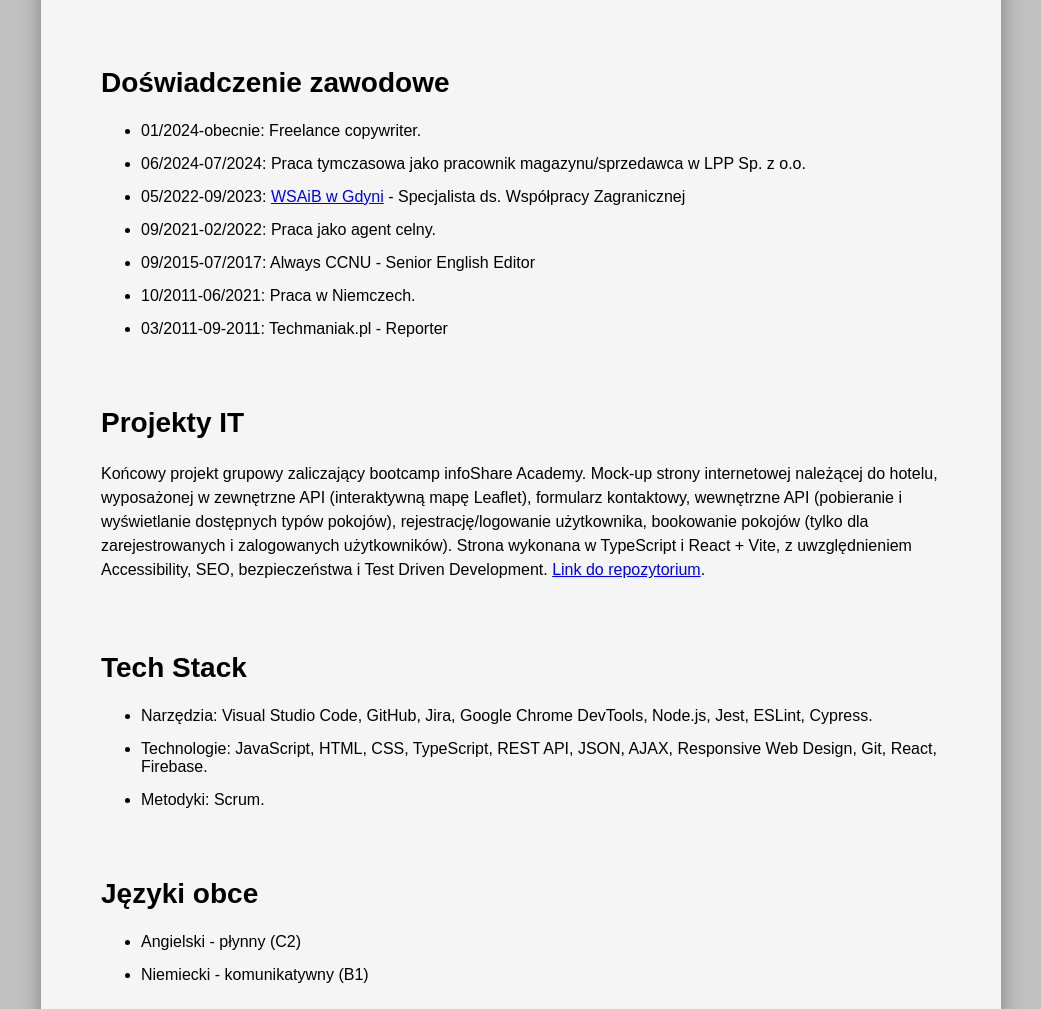
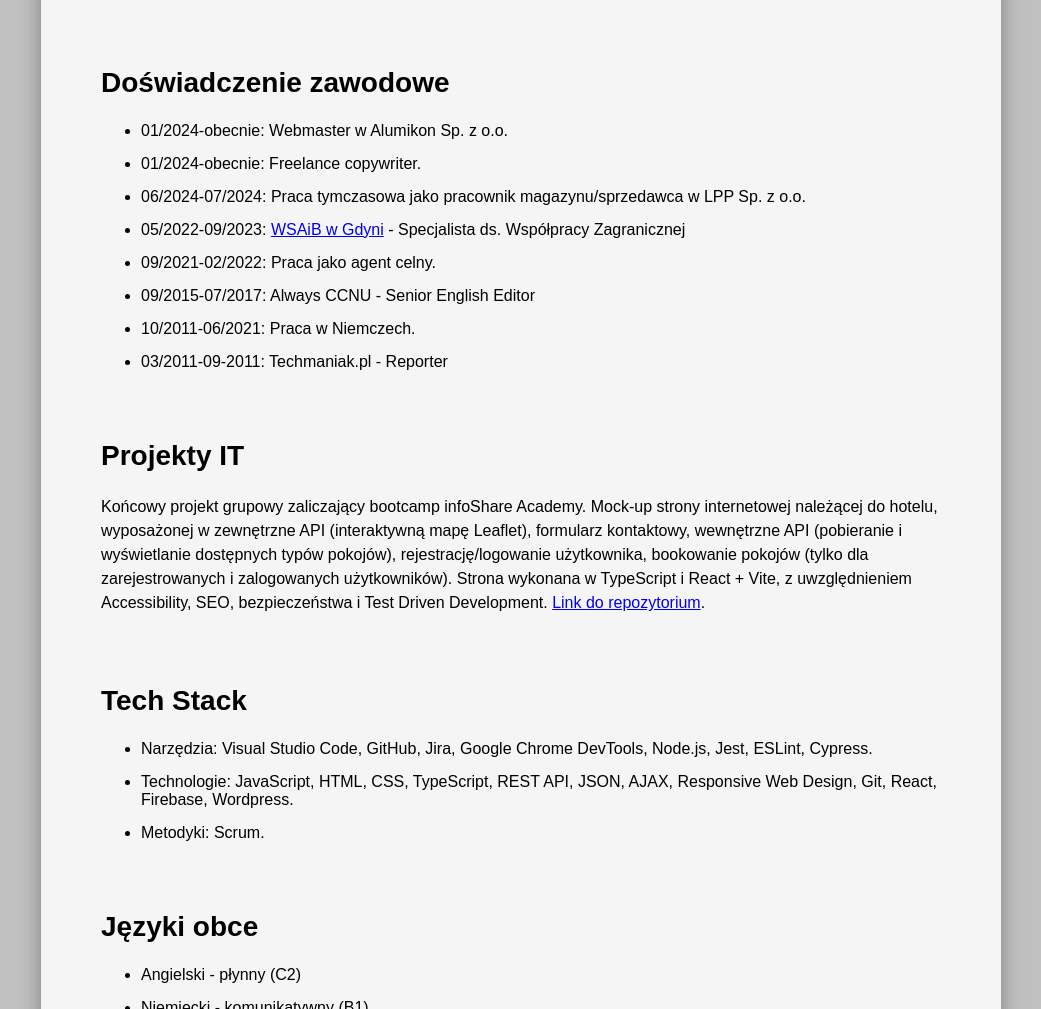
Before and after one commit to michal-ceterski/CV, a plain HTML site: page index.html in a window 1280 px wide. Shown: the part 515-1524 px from the top of the page, without its empty margins (119-1160 px from the left). Drawn offline with Linux system fonts and the light colour scheme.

Commit message:
Update index.html
Webmaster, Wordpress.

```diff
--- a/index.html
+++ b/index.html
@@ -33,6 +33,7 @@
                 <section>
                     <h2>Doświadczenie zawodowe</h2>
                     <ul>
+                        <li>01/2024-obecnie: Webmaster w Alumikon Sp. z o.o.</li>
                         <li>01/2024-obecnie: Freelance copywriter.</li>
                         <li>06/2024-07/2024: Praca tymczasowa jako pracownik magazynu/sprzedawca w LPP Sp. z o.o.</li>
                         <li>05/2022-09/2023: <a href="https://wsaib.pl/">WSAiB w Gdyni</a> - Specjalista ds. Współpracy Zagranicznej</li>
@@ -51,7 +52,7 @@
                     <h2>Tech Stack</h2>
                     <ul>
                         <li>Narzędzia: Visual Studio Code, GitHub, Jira, Google Chrome DevTools, Node.js, Jest, ESLint, Cypress.</li>
-                        <li>Technologie: JavaScript, HTML, CSS, TypeScript, REST API, JSON, AJAX, Responsive Web Design, Git, React, Firebase.</li>
+                        <li>Technologie: JavaScript, HTML, CSS, TypeScript, REST API, JSON, AJAX, Responsive Web Design, Git, React, Firebase, Wordpress.</li>
                         <li>Metodyki: Scrum.</li>
                     </ul>
                 </section>
```
